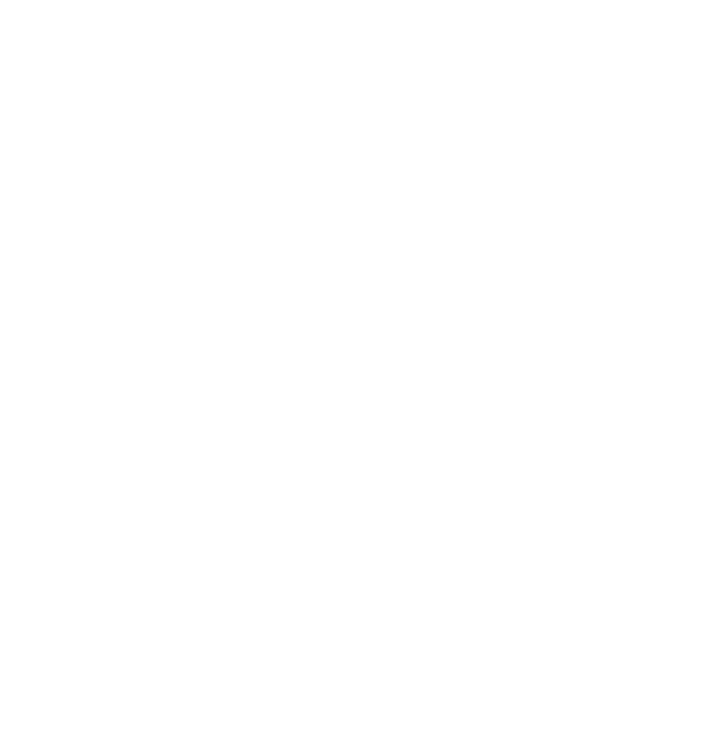
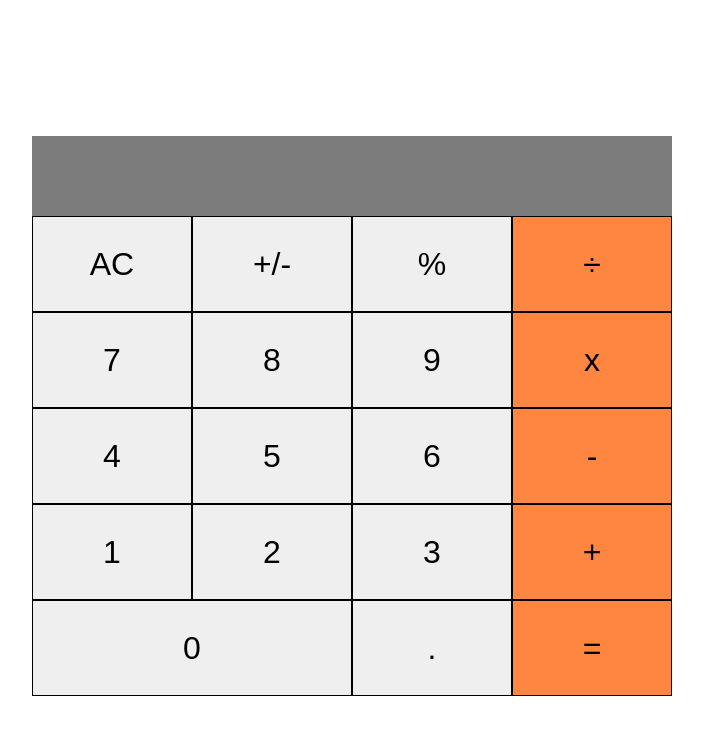
Before and after one commit to Sammy3000/Math-Magicians, a React (Create React App) app: page / in a window 1280 px wide. Shown: the top 734 px of the page, without its empty margins (288-991 px from the left). Built offline with nearby package versions, Linux system fonts and the light colour scheme.

Commit message:
use class component to add calculator functionality

```diff
--- a/src/App.js
+++ b/src/App.js
@@ -9,7 +9,7 @@
     this.state = {};
   }
   render() {
-    <Calc />;
+    return <Calc />;
   }
 }
 
--- a/src/components/calculator.js
+++ b/src/components/calculator.js
@@ -13,14 +13,15 @@
       operation: null,
     };
 
-    this.btnClicked = (e) => {
-      const clickedBtn = e.target.innerText;
-      const Result = calculate(this.state, clickedBtn);
-      this.setState(Result);
+    this.buttonClicked = (e) => {
+      const clickedButton = e.target.innerText;
+      const outcome = calculate(this.state, clickedButton);
+      this.setState(outcome);
     };
   }
   render() {
     const { total, operation, next } = this.state;
+    return (
       <Card>
         <div className="container-grid">
           <div className="output">
@@ -28,65 +29,90 @@
             <div className="previousOperand">{operation}</div>
             <div className="currentOperand">{next}</div>
           </div>
-        <button type="button" onClick={this.btnClicked}>
+          <button type="button" onClick={this.buttonClicked}>
             AC
           </button>
-        <button type="button" onClick={this.btnClicked}>
+          <button type="button" onClick={this.buttonClicked}>
             +/-
           </button>
-        <button type="button" onClick={this.btnClicked}>
+          <button type="button" onClick={this.buttonClicked}>
             %
           </button>
-        <button type="button" className="operand" onClick={this.btnClicked}>
+          <button
+            type="button"
+            className="operand"
+            onClick={this.buttonClicked}
+          >
             ÷
           </button>
-        <button type="button" onClick={this.btnClicked}>
+          <button type="button" onClick={this.buttonClicked}>
             7
           </button>
-        <button type="button" onClick={this.btnClicked}>
+          <button type="button" onClick={this.buttonClicked}>
             8
           </button>
-        <button type="button" onClick={this.btnClicked}>
+          <button type="button" onClick={this.buttonClicked}>
             9
           </button>
-        <button type="button" className="operand" onClick={this.btnClicked}>
+          <button
+            type="button"
+            className="operand"
+            onClick={this.buttonClicked}
+          >
             x
           </button>
-        <button type="button" onClick={this.btnClicked}>
+          <button type="button" onClick={this.buttonClicked}>
             4
           </button>
-        <button type="button" onClick={this.btnClicked}>
+          <button type="button" onClick={this.buttonClicked}>
             5
           </button>
-        <button type="button" onClick={this.btnClicked}>
+          <button type="button" onClick={this.buttonClicked}>
             6
           </button>
-        <button type="button" className="operand" onClick={this.btnClicked}>
+          <button
+            type="button"
+            className="operand"
+            onClick={this.buttonClicked}
+          >
             -
           </button>
-        <button type="button" onClick={this.btnClicked}>
+          <button type="button" onClick={this.buttonClicked}>
             1
           </button>
-        <button type="button" onClick={this.btnClicked}>
+          <button type="button" onClick={this.buttonClicked}>
             2
           </button>
-        <button type="button" onClick={this.btnClicked}>
+          <button type="button" onClick={this.buttonClicked}>
             3
           </button>
-        <button type="button" className="operand" onClick={this.btnClicked}>
+          <button
+            type="button"
+            className="operand"
+            onClick={this.buttonClicked}
+          >
             +
           </button>
-        <button type="submit" className="span-two" onClick={this.btnClicked}>
+          <button
+            type="submit"
+            className="span-two"
+            onClick={this.buttonClicked}
+          >
             0
           </button>
-        <button type="button" onClick={this.btnClicked}>
+          <button type="button" onClick={this.buttonClicked}>
             .
           </button>
-        <button type="button" className="operand" onClick={this.btnClicked}>
+          <button
+            type="button"
+            className="operand"
+            onClick={this.buttonClicked}
+          >
             =
           </button>
         </div>
-    </Card>;
+      </Card>
+    );
   }
 }
 
```
Lines whose indentation alone changed are shown as unchanged.
